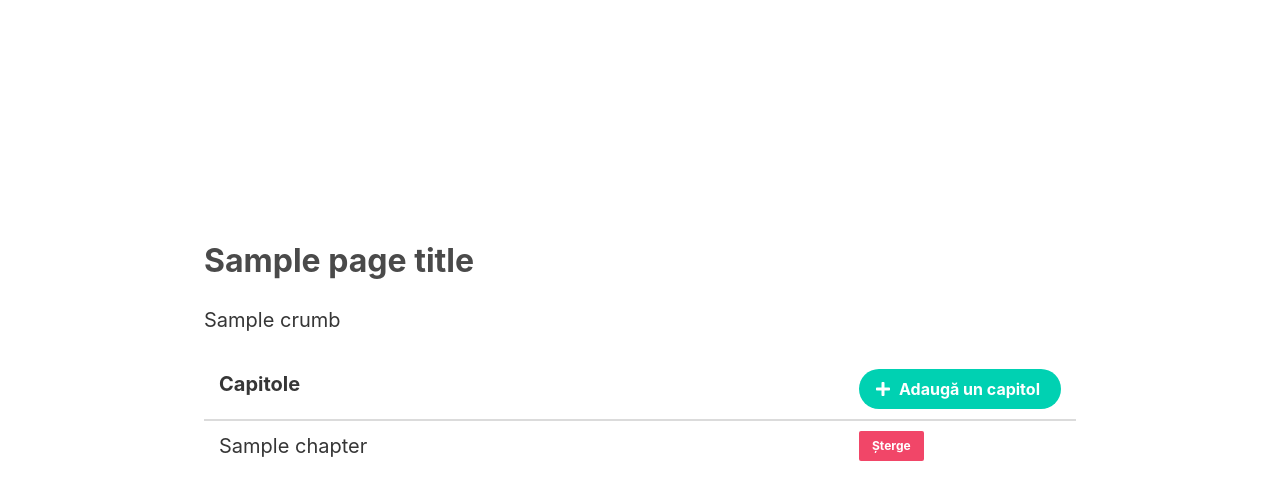
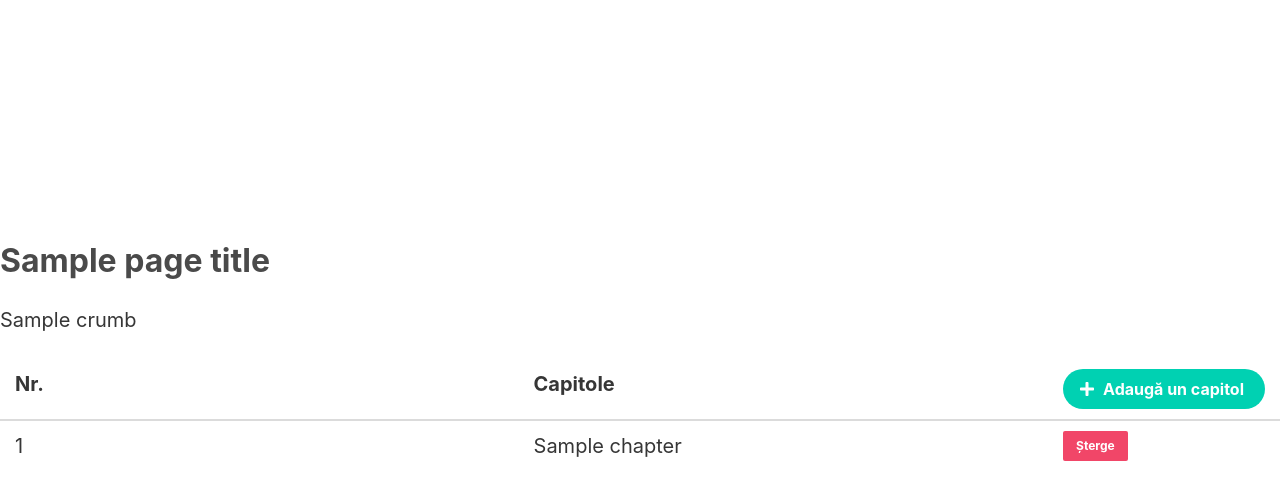
Before and after one commit to cosmin-bianu/dcdashboard, a Django app: template data_management/templates/view_chapters.html in a window 1280 px wide. Shown: the part 52-552 px from the top of the page. Run offline with Django 3.2, Linux system fonts and the light colour scheme; the template is opened without the code that fills it: most values are stand-ins (such as "Sample title", 1, 10 or a date in 2020); some libraries are stand-ins or nearby versions.

Commit message:
Added order number to view_chapters table

```diff
--- a/data_management/templates/view_chapters.html
+++ b/data_management/templates/view_chapters.html
@@ -13,6 +13,7 @@
 <table class="table is-hoverable is-size-5">
     <thead>
         <tr>
+            <th class="table-cell">Nr.</th>
             <th class="table-cell">Capitole</th>
             <th>
                 <a href="/view/chapters/add" class="button is-rounded is-primary">
@@ -29,11 +30,11 @@
     <tbody>
         {% for chapter in chapters %}
         <tr>
+            <td>{{chapter.order_number}}</td>
             <td>{{chapter.name}}</td>
             <td>
                 <button onclick="openConfirmationDialog('{{ chapter.name }}','/manage/chapters/remove?id={{ chapter.chapter_id }}')" class="button is-danger is-small has-text-weight-bold">Șterge</button>
             </td>
-            {% comment %} <a href="" class="button is-danger is-small has-text-weight-bold"> Șterge </a> </td> {% endcomment %}
         </tr>
         {% empty %}
         <tr>
```
